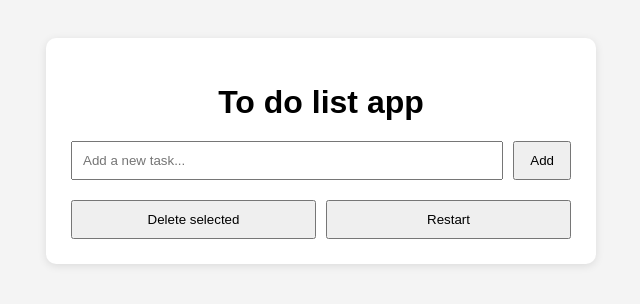
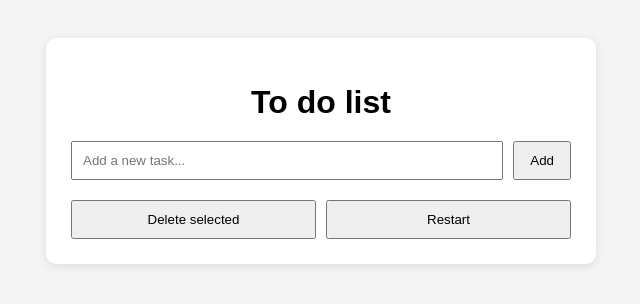
Before and after one commit to BoddyEtano/TO-DO-LIST, a plain HTML site: page index.html in a window 1280 px wide. Shown: the whole page, without its empty margins (319-959 px from the left). Drawn offline with Linux system fonts and the light colour scheme.

Commit message:
Actualizar cambios

```diff
--- a/index.html
+++ b/index.html
@@ -8,7 +8,7 @@
   </head>
   <body>
     <div class="container">
-      <h1>To do list app</h1>
+      <h1>To do list</h1>
 
       <div class="input-row">
         <input id="taskInput" type="text" placeholder="Add a new task..." />
```
